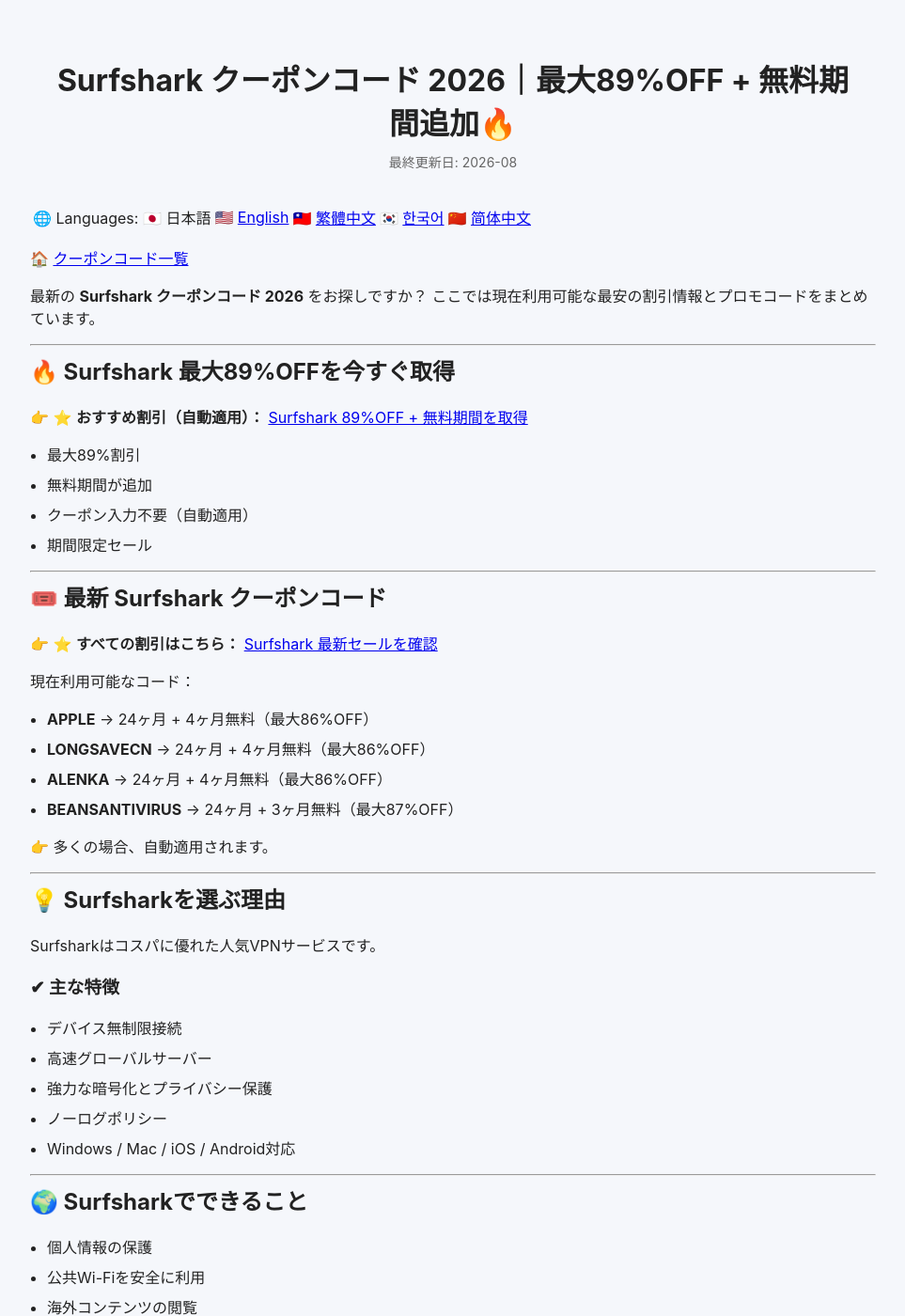
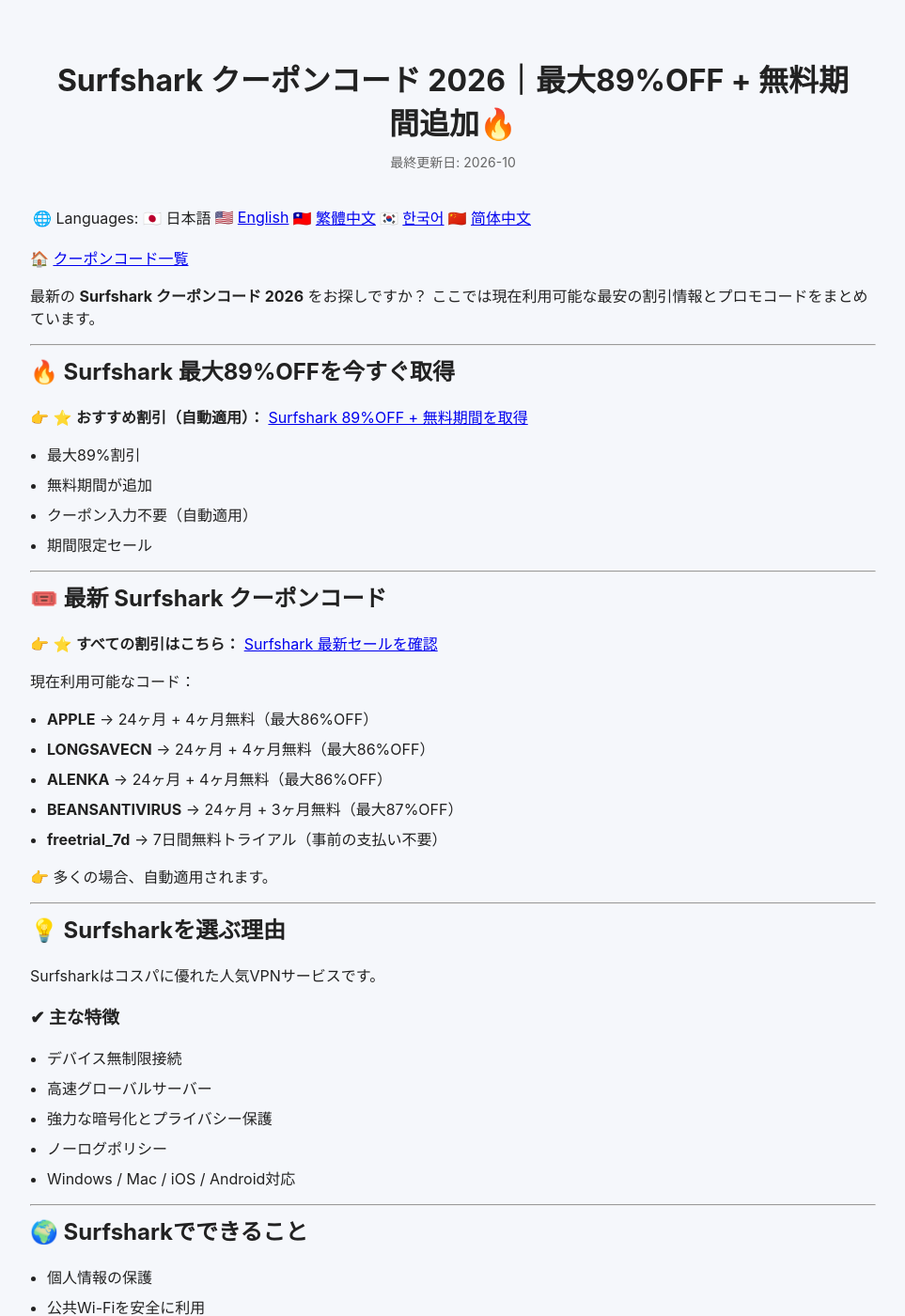
Before and after one commit to BestCouponCodes/best-coupon-codes, a Jekyll site: the page built from surfshark-coupon-code-ja.md, in a window 1280 px wide and 1400 px high. Shown: the whole window at 94% size, without its empty margins (158-1121 px from the left). Built offline with Jekyll 4.4.1, drawn with Linux system fonts in a browser that asks for light colours.

Commit message:
Update last modified date and add new coupon code
Added a new coupon code for a 7-day free trial without upfront payment.

```diff
--- a/surfshark-coupon-code-ja.md
+++ b/surfshark-coupon-code-ja.md
@@ -3,7 +3,7 @@ layout: default
 title: Surfshark クーポンコード 2026｜最大89%OFF + 無料期間追加🔥
 description: "2026年の最新Surfsharkクーポンコードと割引情報を紹介。使えるVPN割引コードとお得なプランをまとめています。"
 lang: ja
-last_modified_at: 2026-08-11
+last_modified_at: 2026-10-01
 ---
 
 🌐 Languages: 🇯🇵 日本語 | 🇺🇸 [English]({{ site.baseurl }}/surfshark-coupon-code/) | 🇹🇼 [繁體中文]({{ site.baseurl }}/surfshark-coupon-code-zh/) | 🇰🇷 [한국어]({{ site.baseurl }}/surfshark-coupon-code-ko/) | 🇨🇳 [简体中文]({{ site.baseurl }}/surfshark-coupon-code-cn/)
@@ -34,10 +34,11 @@ last_modified_at: 2026-08-11
 
 現在利用可能なコード：
 
-* **APPLE** → 24ヶ月 + 4ヶ月無料（最大86%OFF）
-* **LONGSAVECN** → 24ヶ月 + 4ヶ月無料（最大86%OFF）
-* **ALENKA** → 24ヶ月 + 4ヶ月無料（最大86%OFF）
-* **BEANSANTIVIRUS** → 24ヶ月 + 3ヶ月無料（最大87%OFF）
+- **APPLE** → 24ヶ月 + 4ヶ月無料（最大86%OFF）
+- **LONGSAVECN** → 24ヶ月 + 4ヶ月無料（最大86%OFF）
+- **ALENKA** → 24ヶ月 + 4ヶ月無料（最大86%OFF）
+- **BEANSANTIVIRUS** → 24ヶ月 + 3ヶ月無料（最大87%OFF）
+- **freetrial_7d** → 7日間無料トライアル（事前の支払い不要）
 
 👉 多くの場合、自動適用されます。
 
```
